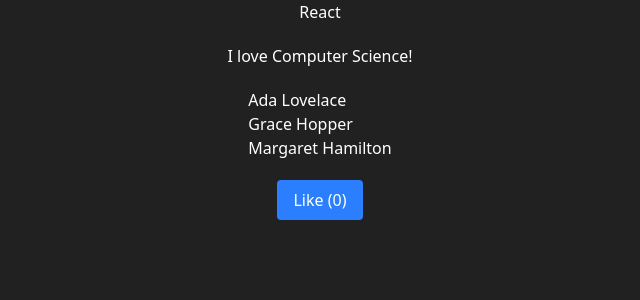
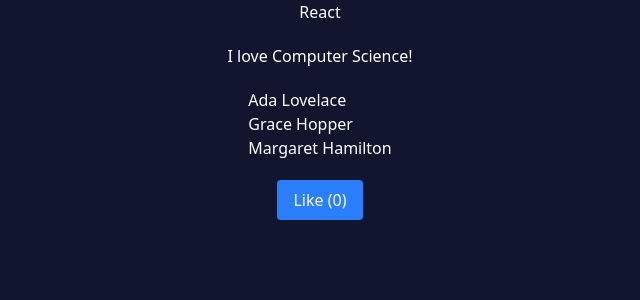
Before and after one commit to ktapia576/AWS-portfolio, a Next.js app: page / in a window 1280 px wide. Shown: the top 300 px of the page, without its empty margins (320-960 px from the left). Built offline with nearby package versions, Linux system fonts and the light colour scheme.

Commit message:
Added theme

```diff
--- a/app/global.css
+++ b/app/global.css
@@ -1,5 +1,9 @@
 @import "tailwindcss";
 
 @theme {
-    --color-dark-gray-primary: #212121;
-}
+    --color-primary: #11162e;
+    --color-primary-light: #1d2448;
+    --color-primary-dark: #0a0e1f;
+    --color-secondary: #3a5ea4;
+    --color-accent: #f4b400;
+  }
--- a/app/layout.js
+++ b/app/layout.js
@@ -8,7 +8,7 @@
 export default function RootLayout({ children }) {
   return (
     <html lang="en">
-      <body className=" bg-dark-gray-primary">{children}</body>
+      <body className=" bg-primary">{children}</body>
     </html>
   )
 }
```
